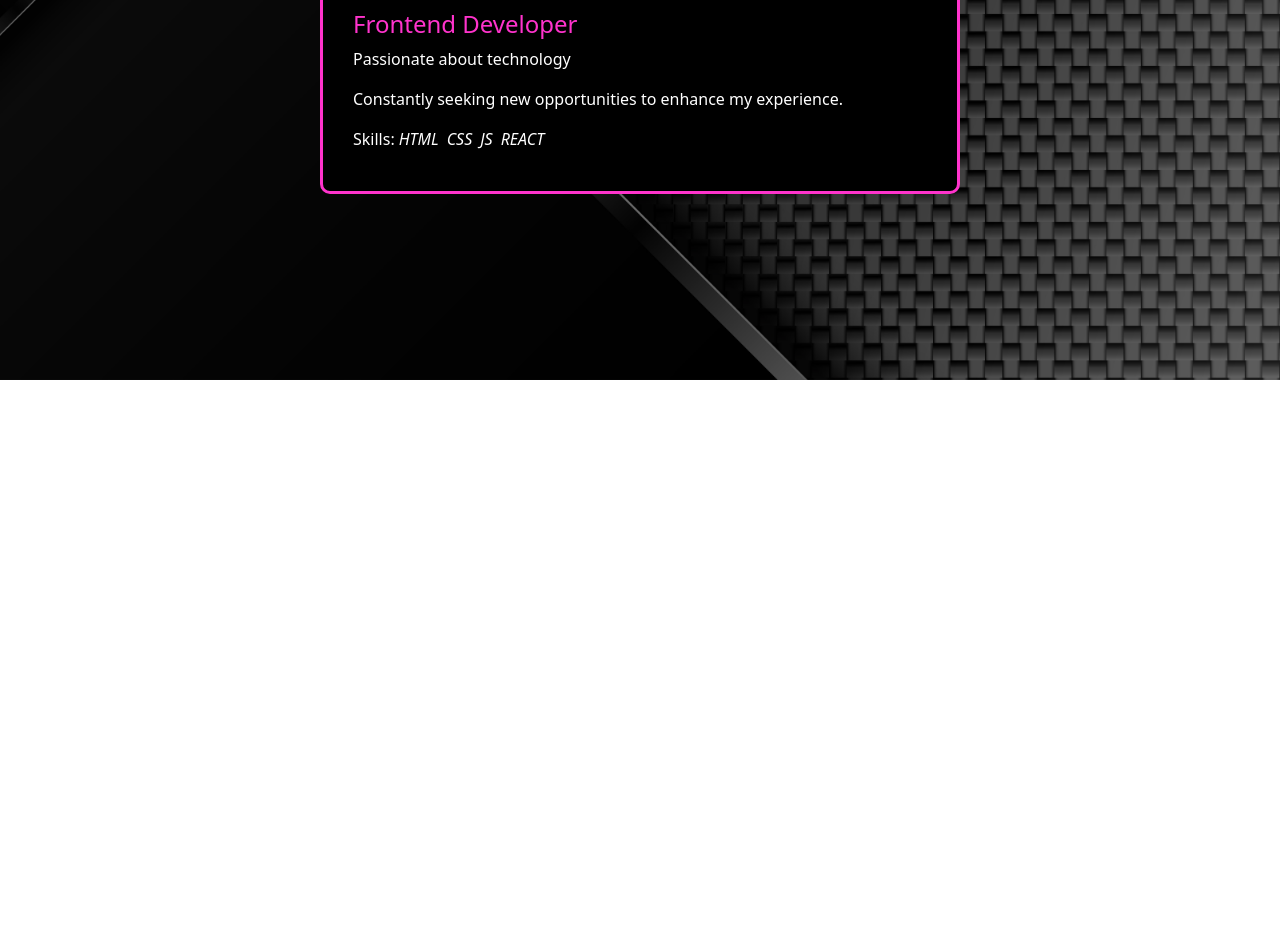
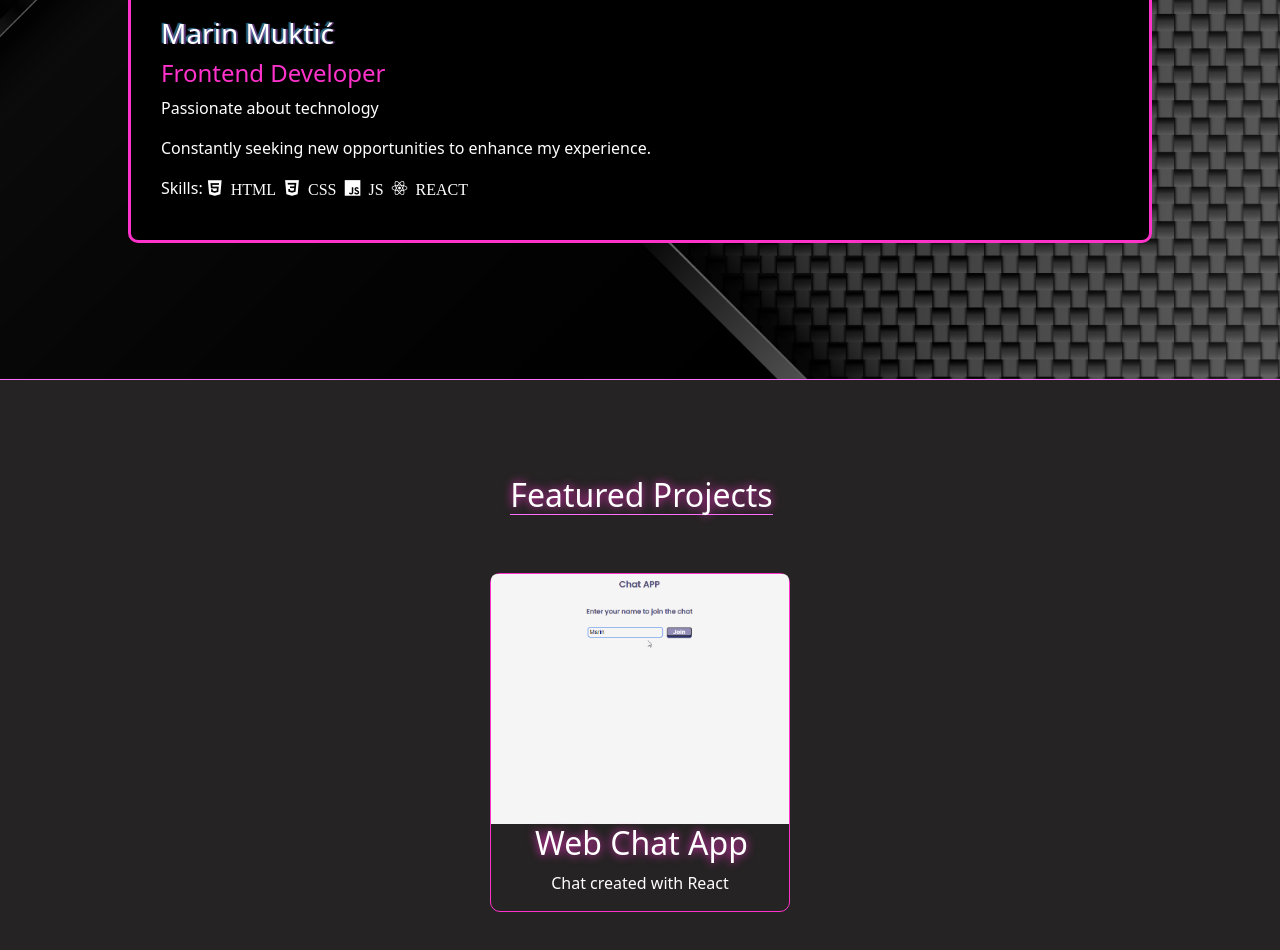
Before and after one commit to Marin303/react_portfolio_website, a React (Create React App) app: page / in a window 1280 px wide. Shown: the part 1220-2170 px from the top of the page. Before the commit the page ends 1600 px from the top, so only its background shows below. Built offline with nearby package versions, Linux system fonts and the light colour scheme.

Commit message:
featured projects, max-width, gif

```diff
--- a/public/index.html
+++ b/public/index.html
@@ -16,6 +16,7 @@
       user's mobile device or desktop. See https://developers.google.com/web/fundamentals/web-app-manifest/
     -->
     <script src="https://kit.fontawesome.com/111eb5417f.js" crossorigin="anonymous"></script>
+    <link rel="stylesheet" href="https://cdn.jsdelivr.net/gh/devicons/devicon@v2.15.1/devicon.min.css">
   <link rel="manifest" href="%PUBLIC_URL%/manifest.json" />
   <!--
       Notice the use of %PUBLIC_URL% in the tags above.
--- a/src/App.css
+++ b/src/App.css
@@ -163,6 +163,8 @@ h2 {
 .about-container {
   height: 100vh;
   background: url("./Images/carbon-img.jpg") center / cover no-repeat;
+  border-top:1px solid var(--primary-200) ;
+  border-bottom: 1px solid var(--primary-200);
 }
 
 @media screen and (max-width: 750px) {
@@ -188,7 +190,7 @@ h2 {
 .about-wrapper {
   border: 3px solid var(--primary-100);
   border-radius: 10px;
-  width: 50%;
+  max-width: 80%;
   height: auto;
   margin: 30px auto;
   background-color: black;
@@ -247,3 +249,19 @@ h2 {
     text-shadow: 4px -1px 1px var(--glitch-color), -4px -1px 1px var(--scollbar-primary-color);
   }
 }
+
+/*Featured Projects*/
+
+.featuredContainer{
+  height: 100vh;
+  background-color: #252323;
+  text-align: center;
+}
+
+.projects{
+  width: 300px;
+  height: auto;
+  border: 1px solid var(--primary-100);
+  border-radius: 10px;
+  margin: 50px auto;
+}
--- a/src/App.jsx
+++ b/src/App.jsx
@@ -1,12 +1,14 @@
 import "./App.css";
+import "bootstrap/dist/css/bootstrap.min.css";
 import FirstPage from "./Pages/FirstPage";
 import AboutMe from "./Pages/AboutMe";
-import "bootstrap/dist/css/bootstrap.min.css";
+import FeaturedProjects from "./Pages/FeaturedProjects";
 function App() {
   return (
     <div className="App">
       <FirstPage />
       <AboutMe/>
+      <FeaturedProjects/>
     </div>
   );
 }
--- a/src/Pages/AboutMe.jsx
+++ b/src/Pages/AboutMe.jsx
@@ -5,8 +5,8 @@ import imageOfMe from "../Images/me-img.png";
 const AboutMe = () => {
   return (
     <div className="about-container text-center align-middle">
-      <h2 className="text-white pt-5 d-inline-block custom-border">About Me</h2>
-      <div className="about-wrapper">
+      <h2 className="text-white pt-5 d-inline-block custom-border mt-5">About Me</h2>
+      <div className="about-wrapper ">
         <img
           src={programmingImage}
           alt="programming"
@@ -32,10 +32,10 @@ const AboutMe = () => {
           <p>Constantly seeking new opportunities to enhance my experience.</p>
           <div className="d-flex flex-wrap align-items-center">
             <p className="mb-0">Skills:</p>
-            <i className="devicon-html5-plain mx-1">HTML</i>
-            <i className="devicon-css3-plain mx-1">CSS</i>
+            <i className="devicon-html5-plain mx-1"> HTML</i>
+            <i className="devicon-css3-plain mx-1"> CSS</i>
             <i className="devicon-javascript-plain mx-1"> JS</i>
-            <i className="devicon-react-original mx-1">REACT</i>
+            <i className="devicon-react-original mx-1"> REACT</i>
           </div>
         </div>
       </div>
--- /dev/null
+++ b/src/Pages/FeaturedProjects.jsx
@@ -0,0 +1,22 @@
+import React from "react";
+import gifChat from "../Images/chatapp2.gif";
+const FeaturedProjects = () => {
+  return (
+    <div className="featuredContainer">
+      <div className="content">
+      <h2 className="text-white pt-5 d-inline-block custom-border mt-5">Featured Projects</h2>
+      <section className="projects">
+        <img
+        className="rounded-top"
+        src={gifChat}
+        alt="chat-gif"
+        style={{ width: "100%", maxHeight: "250px" }}/>
+      <h2 className="text-white">Web Chat App</h2>
+      <p className="text-white">Chat created with React</p>
+      </section>
+      </div>
+    </div>
+  );
+};
+
+export default FeaturedProjects;
```
Also changed, not shown: src/Images/chatapp2.gif (added), 1 other file (tests, documents, lock files or other folders).
